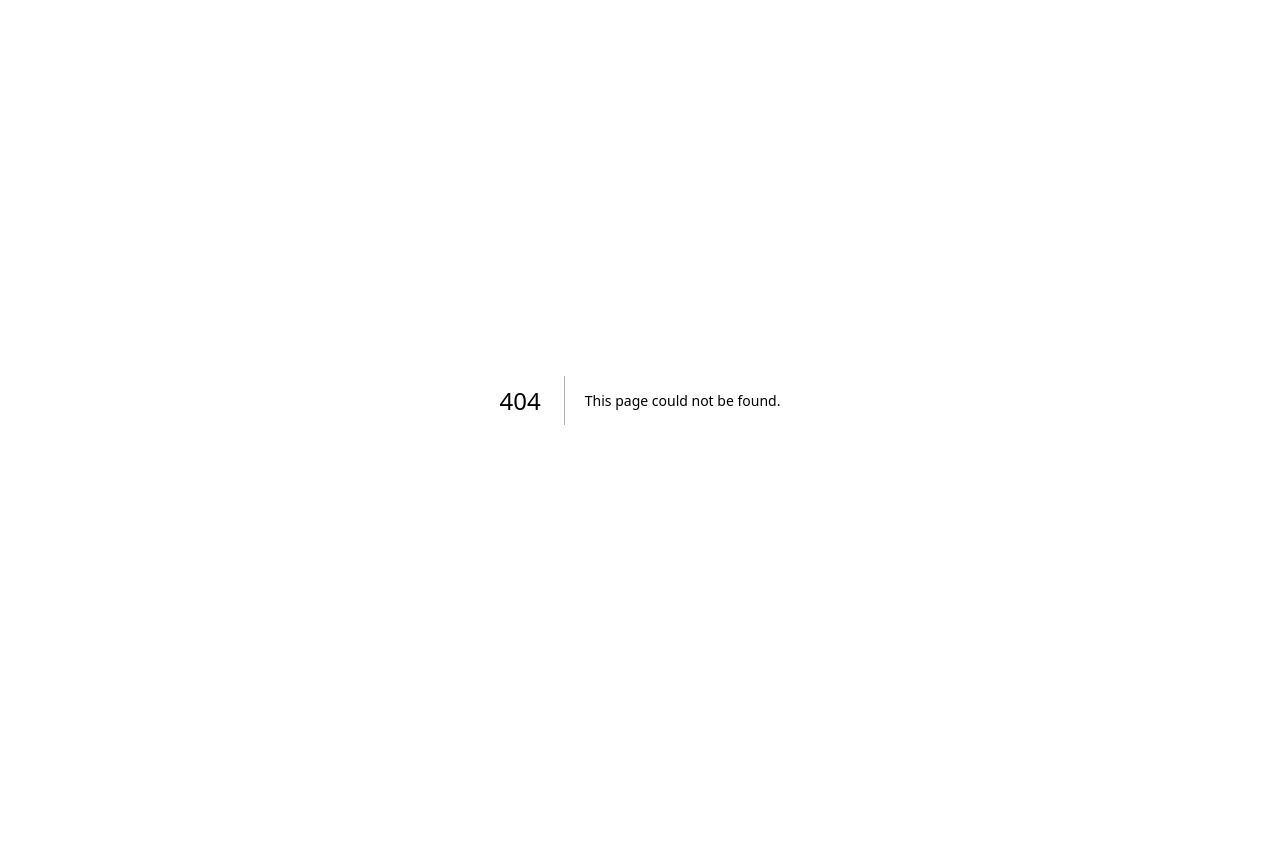
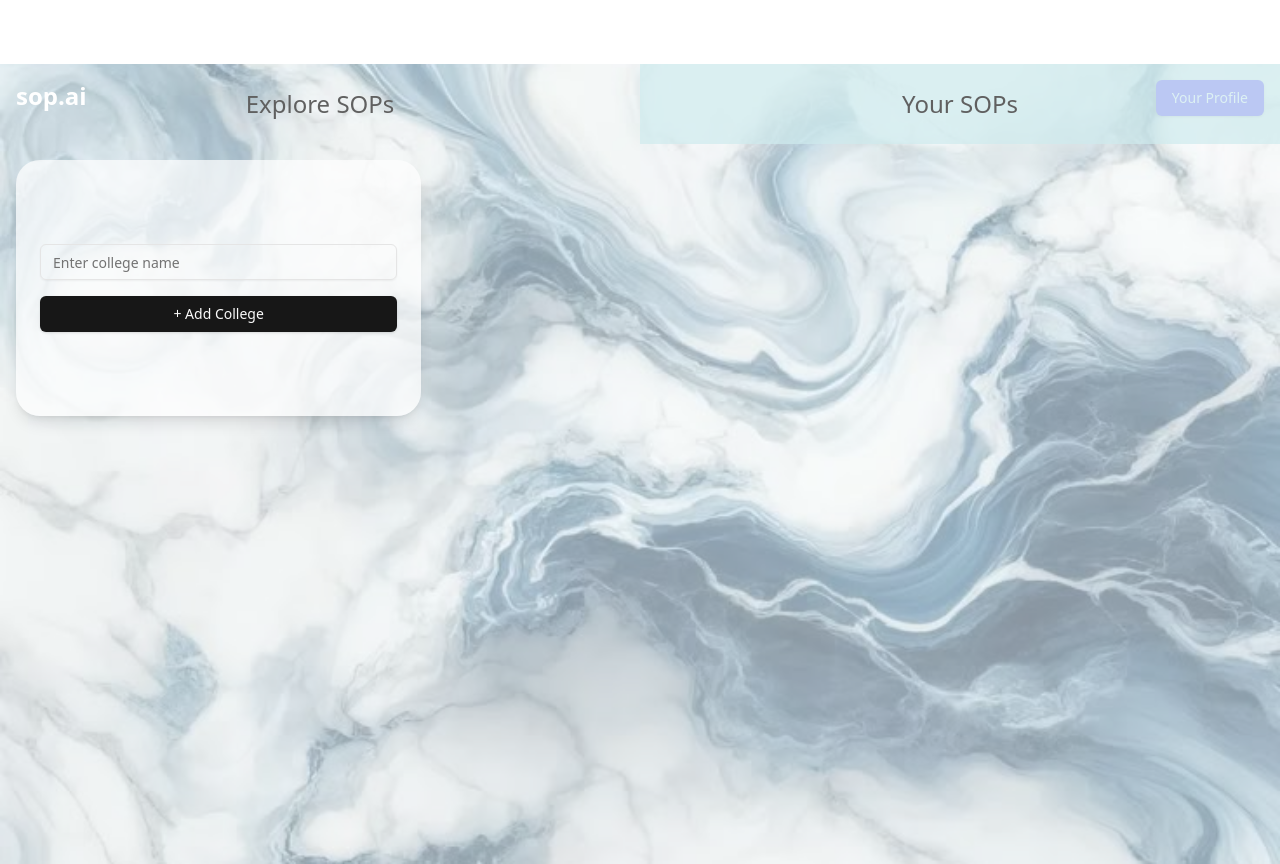
Before and after one commit to Narpear/sop.ai, a Next.js app: page /dashboard in a window 1280 px wide. Before the commit this address had no page. Before the commit the page ends 800 px from the top, so only its background shows below. Built offline with nearby package versions, Linux system fonts and the light colour scheme.

Commit message:
added dashboard page

```diff
--- /dev/null
+++ b/src/app/dashboard/page.tsx
@@ -0,0 +1,163 @@
+"use client"
+
+import { useState } from "react"
+import marbleImage from "../marble_swish.jpg";
+import { Plus } from "lucide-react"
+import { Button } from "@/components/ui/button"
+import { Input } from "@/components/ui/input"
+import Image from "next/image"
+import Link from "next/link"
+
+// Define college type with progress status
+interface College {
+  id: string
+  name: string
+  progress: "not-started" | "in-progress" | "completed"
+  progressPercentage: number
+}
+
+// Define the status progression
+const statusProgression = {
+  "not-started": "in-progress",
+  "in-progress": "completed",
+  "completed": "not-started",
+};
+
+export default function SOPTrackerPage() {
+  // State to track added colleges
+  const [colleges, setColleges] = useState<College[]>([])
+  const [newCollegeName, setNewCollegeName] = useState("")
+
+  // Function to add a new college
+  const addCollege = () => {
+    if (newCollegeName.trim()) {
+      const newCollege: College = {
+        id: Date.now().toString(),
+        name: newCollegeName.trim(),
+        progress: "not-started",
+        progressPercentage: 0,
+      }
+      setColleges([...colleges, newCollege])
+      setNewCollegeName("")
+    }
+  }
+
+  // Function to handle status toggle
+  const toggleStatus = (collegeId: string) => {
+    setColleges((prevColleges) =>
+      prevColleges.map((college) => {
+        // Destructure the college object for better readability
+        const { id, progress } = college;
+
+        // Check if the current college is the one being updated
+        if (id === collegeId) {
+          // Return a new college object with the updated progress
+          return {
+            ...college,
+            progress: statusProgression[progress as keyof typeof statusProgression] as "not-started" | "in-progress" | "completed"
+          };
+        }
+
+        // Return the unchanged college object
+        return college;
+      })
+    );
+  };
+
+  // Helper function to get status color
+  const getStatusColor = (progress: string) => {
+    switch (progress) {
+      case "completed":
+        return "text-sop-completed"
+      case "in-progress":
+        return "text-sop-progress"
+      default:
+        return "text-sop-gray-dark"
+    }
+  }
+
+  // Helper function to get status text
+  const getStatusText = (progress: string) => {
+    switch (progress) {
+      case "completed":
+        return "Completed"
+      case "in-progress":
+        return "In progress"
+      default:
+        return "Not started"
+    }
+  }
+
+  return (
+    <div className="min-h-screen w-full relative">
+      {/* Background Image */}
+      <div className="absolute inset-0 z-0">
+        <Image
+          src={marbleImage}
+          alt="Marble background"
+          fill
+          className="object-cover opacity-50"
+          priority
+        />
+      </div>
+
+      {/* Header with logo and profile button */}
+      <div className="absolute top-4 left-4 text-2xl font-bold text-white">
+        sop.ai
+      </div>
+      <div className="absolute top-4 right-4">
+        <Button className="bg-[#8d77ff] text-white hover:bg-[#7a66e6]">
+          Your Profile
+        </Button>
+      </div>
+
+      {/* Content */}
+      <div className="relative z-10 mt-16">
+        {/* Tab Navigation */}
+        <div className="flex w-full mt-12">
+          <div className="w-1/2 py-6 text-center text-sop-gray-dark text-2xl font-medium">Explore SOPs</div>
+          <div className="w-1/2 py-6 text-center text-sop-gray-dark text-2xl font-medium bg-sop-active bg-opacity-70">
+            Your SOPs
+          </div>
+        </div>
+
+        {/* Cards Grid */}
+        <div className="grid grid-cols-1 md:grid-cols-3 gap-4 p-4">
+          {/* College Cards */}
+          {colleges.map((college) => (
+            <div
+              key={college.id}
+              className="bg-white bg-opacity-50 rounded-3xl p-6 flex flex-col justify-between h-64 cursor-pointer shadow-lg transition-transform transform hover:scale-105"
+            >
+              <h2 className="text-[#606060] text-4xl font-semibold">{college.name}</h2>
+              <p
+                className={`text-2xl ${getStatusColor(college.progress)}`}
+                onClick={() => toggleStatus(college.id)}
+              >
+                {getStatusText(college.progress)}
+              </p>
+              <div className="mt-4">
+                <Link href={`/college/${college.id}`} className="px-4 py-2 bg-[#8d77ff] text-white rounded-full shadow-md hover:bg-[#7a66e6] transition-colors">
+                  View Details
+                </Link>
+              </div>
+            </div>
+          ))}
+
+          {/* Add New College Input */}
+          <div className="bg-white bg-opacity-70 rounded-3xl flex flex-col items-center justify-center h-64 cursor-pointer shadow-lg transition-transform transform hover:scale-105 p-6">
+            <Input
+              placeholder="Enter college name"
+              value={newCollegeName}
+              onChange={(e) => setNewCollegeName(e.target.value)}
+              className="mb-4"
+            />
+            <Button onClick={addCollege} className="w-full">
+              + Add College
+            </Button>
+          </div>
+        </div>
+      </div>
+    </div>
+  )
+}
--- /dev/null
+++ b/src/components/ui/dialog.tsx
@@ -0,0 +1,22 @@
+// src/components/ui/dialog.tsx
+import React from 'react';
+
+export const Dialog = ({ children }: { children: React.ReactNode }) => {
+  return <div className="dialog">{children}</div>;
+};
+
+export const DialogContent = ({ children }: { children: React.ReactNode }) => {
+  return <div className="dialog-content">{children}</div>;
+};
+
+export const DialogHeader = ({ children }: { children: React.ReactNode }) => {
+  return <div className="dialog-header">{children}</div>;
+};
+
+export const DialogTitle = ({ children }: { children: React.ReactNode }) => {
+  return <h2 className="dialog-title">{children}</h2>;
+};
+
+export const DialogTrigger = ({ children }: { children: React.ReactNode }) => {
+  return <button className="dialog-trigger">{children}</button>;
+};
--- a/tailwind.config.ts
+++ b/tailwind.config.ts
@@ -11,102 +11,93 @@ module.exports = {
 	theme: {
 	  container: {
 		center: true,
-  		padding: '2rem',
+		padding: "2rem",
 		screens: {
-  			'2xl': '1400px'
-  		}
+		  "2xl": "1400px",
+		},
 	  },
 	  extend: {
 		colors: {
-  			border: 'hsl(var(--border))',
-  			input: 'hsl(var(--input))',
-  			ring: 'hsl(var(--ring))',
-  			background: 'hsl(var(--background))',
-  			foreground: 'hsl(var(--foreground))',
+		  border: "hsl(var(--border))",
+		  input: "hsl(var(--input))",
+		  ring: "hsl(var(--ring))",
+		  background: "hsl(var(--background))",
+		  foreground: "hsl(var(--foreground))",
 		  primary: {
-  				DEFAULT: 'hsl(var(--primary))',
-  				foreground: 'hsl(var(--primary-foreground))'
+			DEFAULT: "hsl(var(--primary))",
+			foreground: "hsl(var(--primary-foreground))",
 		  },
 		  secondary: {
-  				DEFAULT: 'hsl(var(--secondary))',
-  				foreground: 'hsl(var(--secondary-foreground))'
+			DEFAULT: "hsl(var(--secondary))",
+			foreground: "hsl(var(--secondary-foreground))",
 		  },
 		  destructive: {
-  				DEFAULT: 'hsl(var(--destructive))',
-  				foreground: 'hsl(var(--destructive-foreground))'
+			DEFAULT: "hsl(var(--destructive))",
+			foreground: "hsl(var(--destructive-foreground))",
 		  },
 		  muted: {
-  				DEFAULT: 'hsl(var(--muted))',
-  				foreground: 'hsl(var(--muted-foreground))'
+			DEFAULT: "hsl(var(--muted))",
+			foreground: "hsl(var(--muted-foreground))",
 		  },
 		  accent: {
-  				DEFAULT: 'hsl(var(--accent))',
-  				foreground: 'hsl(var(--accent-foreground))'
+			DEFAULT: "hsl(var(--accent))",
+			foreground: "hsl(var(--accent-foreground))",
 		  },
 		  popover: {
-  				DEFAULT: 'hsl(var(--popover))',
-  				foreground: 'hsl(var(--popover-foreground))'
+			DEFAULT: "hsl(var(--popover))",
+			foreground: "hsl(var(--popover-foreground))",
 		  },
 		  card: {
-  				DEFAULT: 'hsl(var(--card))',
-  				foreground: 'hsl(var(--card-foreground))'
+			DEFAULT: "hsl(var(--card))",
+			foreground: "hsl(var(--card-foreground))",
 		  },
+		  // Custom colors from Figma
 		  sop: {
 			gray: {
-  					dark: '#606060',
-  					medium: '#5a5a5a',
-  					light: '#f5f5f5'
+			  dark: "#606060",
+			  medium: "#5a5a5a",
+			  light: "#f5f5f5",
 			},
 			purple: {
-  					DEFAULT: '#8d77ff',
-  					light: '#8f79ff'
+			  DEFAULT: "#8d77ff",
+			  light: "#8f79ff",
 			},
 			pink: {
-  					DEFAULT: '#e8ced1',
-  					light: '#fff8f8'
+			  DEFAULT: "#e8ced1",
+			  light: "#fff8f8",
 			},
-  				beige: '#fdf8e5',
-  				mauve: '#a49798'
+			beige: "#fdf8e5",
+			mauve: "#a49798",
+			// New colors for the SOP tracker
+			active: "#cfecee",
+			completed: "#4bab2e",
+			progress: "#c7bb5f",
+			card: "#f5f2f6",
+			white: "#ffffff",
+			background: "#f5f2f6",
+			text: "#606060",
 		  },
-  			chart: {
-  				'1': 'hsl(var(--chart-1))',
-  				'2': 'hsl(var(--chart-2))',
-  				'3': 'hsl(var(--chart-3))',
-  				'4': 'hsl(var(--chart-4))',
-  				'5': 'hsl(var(--chart-5))'
-  			}
 		},
 		borderRadius: {
-  			lg: 'var(--radius)',
-  			md: 'calc(var(--radius) - 2px)',
-  			sm: 'calc(var(--radius) - 4px)'
-  		},
-  		backgroundImage: {
-  			'gradient-sop': 'linear-gradient(to bottom, #fff8f8, #e8ced1)'
+		  lg: "var(--radius)",
+		  md: "calc(var(--radius) - 2px)",
+		  sm: "calc(var(--radius) - 4px)",
 		},
 		keyframes: {
-  			'accordion-down': {
-  				from: {
-  					height: 0
+		  "accordion-down": {
+			from: { height: 0 },
+			to: { height: "var(--radix-accordion-content-height)" },
 		  },
-  				to: {
-  					height: 'var(--radix-accordion-content-height)'
-  				}
+		  "accordion-up": {
+			from: { height: "var(--radix-accordion-content-height)" },
+			to: { height: 0 },
 		  },
-  			'accordion-up': {
-  				from: {
-  					height: 'var(--radix-accordion-content-height)'
-  				},
-  				to: {
-  					height: 0
-  				}
-  			}
 		},
 		animation: {
-  			'accordion-down': 'accordion-down 0.2s ease-out',
-  			'accordion-up': 'accordion-up 0.2s ease-out'
-  		}
-  	}
+		  "accordion-down": "accordion-down 0.2s ease-out",
+		  "accordion-up": "accordion-up 0.2s ease-out",
+		},
+	  },
 	},
 	plugins: [require("tailwindcss-animate")],
   }
```
Also changed, not shown: src/app/marble_swish.jpg (added). Lines whose indentation alone changed are shown as unchanged.
